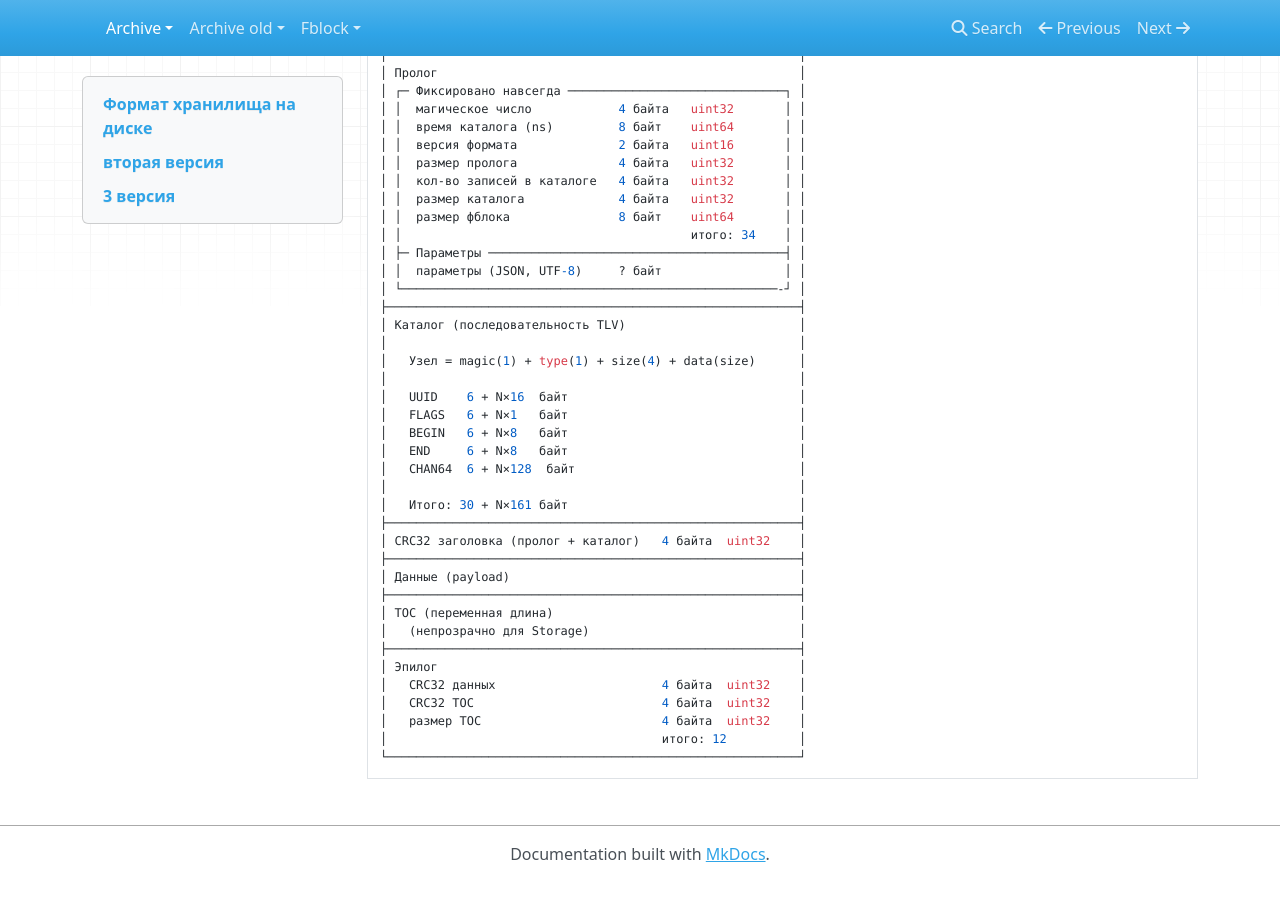
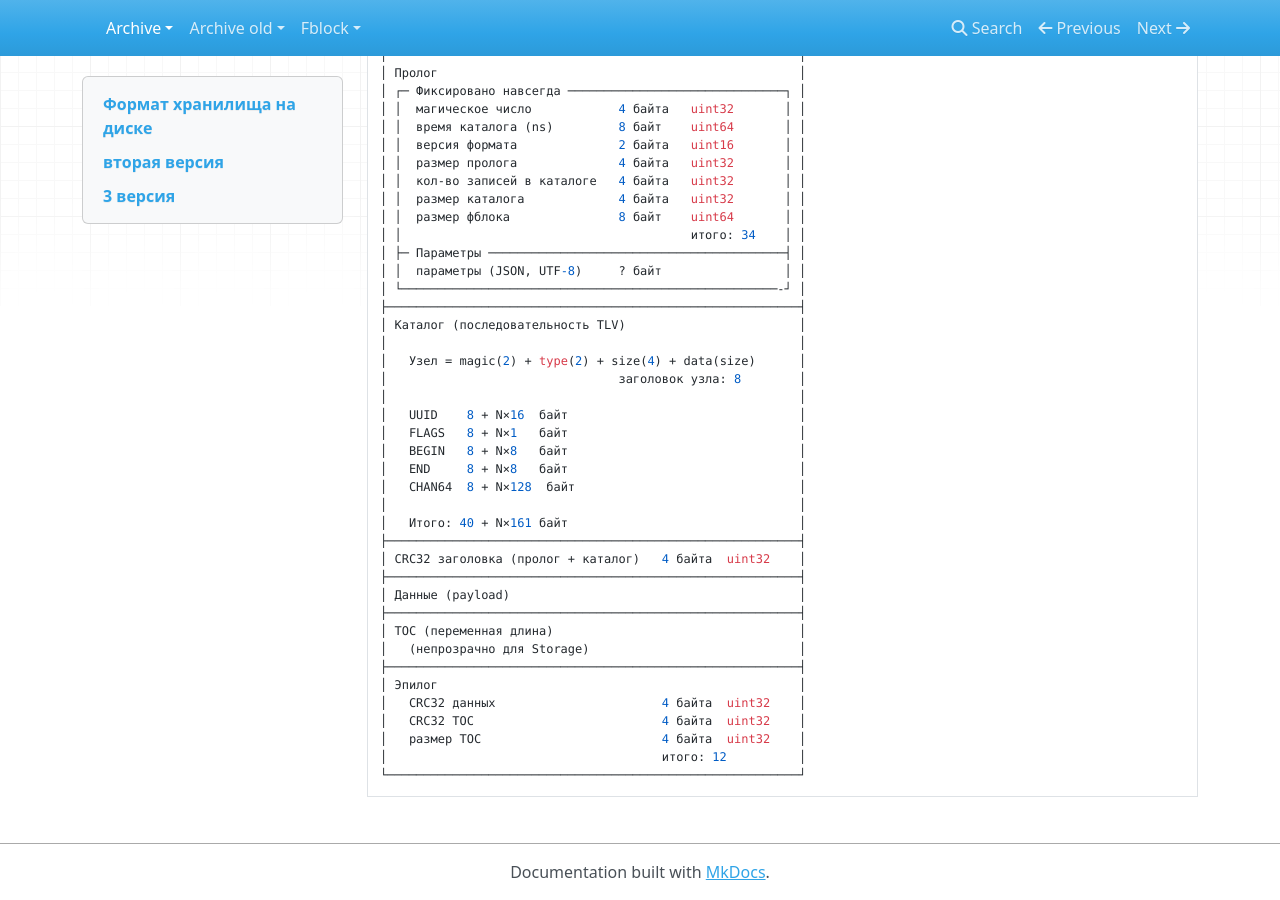
Before and after one commit to traycers/farc, an MkDocs documentation site: the page built from docs/docs/archive/02-storage-format.md, in a window 1280 px wide and 900 px high, scrolled down 1474 px. Built offline with MkDocs 1.6.1, drawn with Linux system fonts in a browser that asks for light colours; nearby versions of some CDN libraries.

Commit message:
update storage format

```diff
--- a/docs/docs/archive/02-storage-format.md
+++ b/docs/docs/archive/02-storage-format.md
@@ -109,15 +109,16 @@
 ├─────────────────────────────────────────────────────────┤
 │ Каталог (последовательность TLV)                        │
 │                                                         │
-│   Узел = magic(1) + type(1) + size(4) + data(size)      │
+│   Узел = magic(2) + type(2) + size(4) + data(size)      │
+│                                заголовок узла: 8        │
 │                                                         │
-│   UUID    6 + N×16  байт                                │
-│   FLAGS   6 + N×1   байт                                │
-│   BEGIN   6 + N×8   байт                                │
-│   END     6 + N×8   байт                                │
-│   CHAN64  6 + N×128  байт                               │
+│   UUID    8 + N×16  байт                                │
+│   FLAGS   8 + N×1   байт                                │
+│   BEGIN   8 + N×8   байт                                │
+│   END     8 + N×8   байт                                │
+│   CHAN64  8 + N×128  байт                               │
 │                                                         │
-│   Итого: 30 + N×161 байт                                │
+│   Итого: 40 + N×161 байт                                │
 ├─────────────────────────────────────────────────────────┤
 │ CRC32 заголовка (пролог + каталог)   4 байта  uint32    │
 ├─────────────────────────────────────────────────────────┤
```
